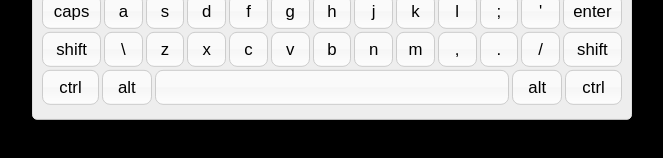
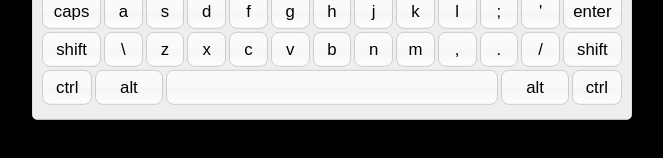
Before and after one commit to gwinnem/vue-keyboard-component, a Vue app: page / in a window 1280 px wide. Shown: the part 446-604 px from the top of the page, without its empty margins (288-951 px from the left). Built offline with nearby package versions, Linux system fonts and the light colour scheme.

Commit message:
Fixed responsive styling issues and activebutton background

```diff
--- a/src/css/keyboard-button.scss
+++ b/src/css/keyboard-button.scss
@@ -36,13 +36,14 @@ button {
 
 .keyboard button.keyboard-button:hover span {
   color: #db3b5c;
+  font-weight: bold;
 }
 
 button.keyboard-button.activeButton {
-  background-color: var(--keyboard-button-activeButton-background-color);
+  background: var(--keyboard-button-activeButton-background);
 }
 
 button.keyboard-button.activeButton span {
-  color: black;
+  color: var(--keyboard-button-activeButton-color);
   font-size: 1.1em;
 }
--- a/src/css/media-queries.scss
+++ b/src/css/media-queries.scss
@@ -93,6 +93,12 @@
     width: 15px;
   }
 
+  .keyboard button.keyboard-button-alt,
+  .keyboard button.keyboard-button-altleft,
+  .keyboard button.keyboard-button-altright {
+    width: 50px !important;
+  }
+
   .keyboard button.keyboard-button-bksp {
     width: 20px;
   }
@@ -152,6 +158,12 @@
     font-size: $keyboard-font-size;
     height: 25px;
     width: 20px;
+  }
+
+  .keyboard button.keyboard-button-alt,
+  .keyboard button.keyboard-button-altleft,
+  .keyboard button.keyboard-button-altright {
+    width: 60px !important;
   }
 
   .keyboard button.keyboard-button-bksp {
@@ -216,6 +228,12 @@
     width: 20px;
   }
 
+  .keyboard button.keyboard-button-alt,
+  .keyboard button.keyboard-button-altleft,
+  .keyboard button.keyboard-button-altright {
+    width: 70px !important;
+  }
+
   .keyboard button.keyboard-button-bksp {
     width: 40px;
   }
@@ -277,18 +295,18 @@
     width: 30px;
   }
 
+  .keyboard button.keyboard-button-alt,
+  .keyboard button.keyboard-button-altleft,
+  .keyboard button.keyboard-button-altright {
+    width: 70px !important;
+  }
+
   .keyboard button.keyboard-button-bksp {
     width: 50px;
   }
 
   .keyboard button.keyboard-button-caps {
     width: 50px !important;
-  }
-
-  .keyboard button.keyboard-button-alt,
-  .keyboard button.keyboard-button-altleft,
-  .keyboard button.keyboard-button-altright {
-    min-width: 50px !important;
   }
 
   .keyboard button.keyboard-button-ctrl,
--- a/src/css/themes.scss
+++ b/src/css/themes.scss
@@ -1,7 +1,8 @@
 :root {
   --keyboard-background: #eeeeee url("/public/assets/ui-bg_highlight-soft_100_eeeeee_1x100.png") 50% top repeat-x;
   --keyboard-border-color: #dddddd;
-  --keyboard-button-activeButton-background-color: #ffffff;
+  --keyboard-button-activeButton-background:  #726e6e url("/public/assets/ui-bg_glass_20_555555_1x400.png") 50% 50% repeat-x;
+  --keyboard-button-activeButton-color: #ffffff;
   --keyboard-button-background: #555555 url("/public/assets/ui-bg_glass_20_555555_1x400.png") 50% 50% repeat-x;
   --keyboard-button-border-color: #cccccc;
   --keyboard-button-color: #000000;
@@ -17,7 +18,8 @@
   // Light mode variables
   --keyboard-background-light: #eeeeee url("/public/assets/ui-bg_highlight-soft_100_eeeeee_1x100.png") 50% top repeat-x;
   --keyboard-border-color-light: #dddddd;
-  --keyboard-button-activeButton-background-color-light: #d3aeae;
+  --keyboard-button-activeButton-background-light:  #726e6e;
+  --keyboard-button-activeButton-color-light: #ffffff;
   --keyboard-button-background-light: #f6f6f6 url("/public/assets/ui-bg_glass_100_f6f6f6_1x400.png") 50% 50% repeat-x;
   --keyboard-button-border-color-light: #cccccc;
   --keyboard-button-color-light: #000000;
@@ -32,7 +34,8 @@
   // Dark mode variables
   --keyboard-background-dark: #000000 url("/public/assets/ui-bg_inset-soft_25_000000_1x100.png") 50% bottom repeat-x;
   --keyboard-border-color-dark: #dddddd;
-  --keyboard-button-activeButton-background-color-dark: #ffffff;
+  --keyboard-button-activeButton-background-dark: #ff970f;
+  --keyboard-button-activeButton-color-dark: #ffffff;
   --keyboard-button-border-color-dark: #a4a4a4;
   --keyboard-button-background-dark: #555555 url("/public/assets/ui-bg_glass_20_555555_1x400.png") 50% 50% repeat-x;
   --keyboard-button-color-dark: #ffffff;
@@ -46,17 +49,12 @@
   --keyboard-select-option-background-color-dark: #726e6e;
 }
 
-//.ui-widget-content {
-//  border: 1px solid #666;
-//  background: #000 url("images/ui-bg_inset-soft_25_000000_1x100.png") 50% bottom repeat-x;
-//  color: #fff;
-//}
-
 @media(prefers-color-scheme: light) {
   :root {
     --keyboard-background: var(--keyboard-background-light);
     --keyboard-border-color: var(--keyboard-border-color-light);
-    --keyboard-button-activeButton-background-color: var(--keyboard-button-activeButton-background-color-light);
+    --keyboard-button-activeButton-background: var(--keyboard-button-activeButton-background-light);
+    --keyboard-button-activeButton-color: var(--keyboard-button-activeButton-color-light);
     --keyboard-button-background: var(--keyboard-button-background-light);
     --keyboard-button-border-color: var(--keyboard-button-border-color-light);
     --keyboard-button-color: var(--keyboard-button-color-light);
@@ -74,7 +72,8 @@
   :root {
     --keyboard-background: var(--keyboard-background-dark);
     --keyboard-border-color: var(--keyboard-border-color-dark);
-    --keyboard-button-activeButton-background-color: var(--keyboard-button-activeButton-background-color-dark);
+    --keyboard-button-activeButton-background: var(--keyboard-button-activeButton-background-dark);
+    --keyboard-button-activeButton-color: var(--keyboard-button-activeButton-color-dark);
     --keyboard-button-background: var(--keyboard-button-background-dark);
     --keyboard-button-border-color: var(--keyboard-button-border-color-dark);
     --keyboard-button-color: var(--keyboard-button-color-dark);
@@ -91,7 +90,8 @@
 [color-scheme="light"] {
   --keyboard-background: var(--keyboard-background-light);
   --keyboard-border-color: var(--keyboard-border-color-light);
-  --keyboard-button-activeButton-background-color: var(--keyboard-button-activeButton-background-color-light);
+  --keyboard-button-activeButton-background: var(--keyboard-button-activeButton-background-light);
+  --keyboard-button-activeButton-color: var(--keyboard-button-activeButton-color-light);
   --keyboard-button-background: var(--keyboard-button-background-light);
   --keyboard-button-border-color: var(--keyboard-button-border-color-light);
   --keyboard-button-color: var(--keyboard-button-color-light);
@@ -107,7 +107,8 @@
 [color-scheme="dark"] {
   --keyboard-background: var(--keyboard-background-dark);
   --keyboard-border-color: var(--keyboard-border-color-dark);
-  --keyboard-button-activeButton-background-color: var(--keyboard-button-activeButton-background-color-dark);
+  --keyboard-button-activeButton-background: var(--keyboard-button-activeButton-background-dark);
+  --keyboard-button-activeButton-color: var(--keyboard-button-activeButton-color-dark);
   --keyboard-button-background: var(--keyboard-button-background-dark);
   --keyboard-button-border-color: var(--keyboard-button-border-color-dark);
   --keyboard-button-color: var(--keyboard-button-color-dark);
--- a/src/lib/components/Keyboard.vue
+++ b/src/lib/components/Keyboard.vue
@@ -39,7 +39,6 @@
           v-model="inputValue"
           class="keyboard-input"
           placeholder="Start typing now !"
-          @focus="onInputFocus"
           @keydown="onInputKeyDown"/>
       </div>
       <div
@@ -136,26 +135,30 @@ const switchTheme = (value: string): void => {
   }
 };
 
+/**
+ * Handler for physical keyboard click event in the input field.
+ * @param evt KeyboardEvent Event emitted when user click's on the physical keyboard.
+ */
 const onInputKeyDown = (evt: KeyboardEvent): void => {
   evt.preventDefault();
   if (!props.usePhysicalKeyboard) {
     return;
   }
   switch (evt.code) {
-    case `Caps`:
-    case `Delete`:
-    case `Shift`:
-    case `ShiftLeft`:
-    case `ShiftRight`:
     case `Alt`:
     case `AltLeft`:
     case `AltRight`:
+    case `Caps`:
+    case `Context`:
     case `Control`:
     case `ControlLeft`:
     case `ControlRight`:
-    case `Context`:
+    case `Delete`:
     case `MetaLeft`:
-    case `MetaRight`: {
+    case `MetaRight`:
+    case `Shift`:
+    case `ShiftLeft`:
+    case `ShiftRight`: {
       break;
     }
     default: {
@@ -163,12 +166,6 @@ const onInputKeyDown = (evt: KeyboardEvent): void => {
     }
   }
   sendDebugMessage(`Keyboard - onInputKeyDown`, evt);
-};
-
-const onInputFocus = (evt: FocusEvent): void => {
-  evt.preventDefault();
-  sendDebugMessage(`Keyboard - onInputFocus`, evt);
-  // TODO maybe remove this before publishing since it is not used.
 };
 
 const layout = ref<ILayoutItem>(defaultLayout.default);
@@ -227,6 +224,7 @@ const layoutType = ref(EKeyboardLayoutType.DEFAULT);
 
 keyboardPreview.value = getKeyboardLayout(layoutType.value);
 
+// TODO Think about moving this into a separate file.
 const changeLayout = (): void => {
   switch (layoutName.value) {
     case `msAlbanian`: {
--- a/src/lib/components/KeyboardButton.vue
+++ b/src/lib/components/KeyboardButton.vue
@@ -110,6 +110,7 @@
   const buttonClass = ref(``);
   const isAltClicked = ref(props.isAltClicked);
   watch(() => props.isAltClicked, newValue => {
+    console.error(isAltClicked.value);
     isAltClicked.value = newValue;
     if(isAltClicked.value
       && (props.defaultValue === ESpecialButton.ALT.toString()
@@ -219,7 +220,7 @@
         emit(EKeyboardButtonEvent.KEY_DOWN, props.defaultValue);
       }
     }
-    buttonClass.value = `${buttonClass.value} activeButton`;
+    // buttonClass.value = `${buttonClass.value} activeButton`;
   };
 
   const onKeyUp = (evt: Event): void => {
```
